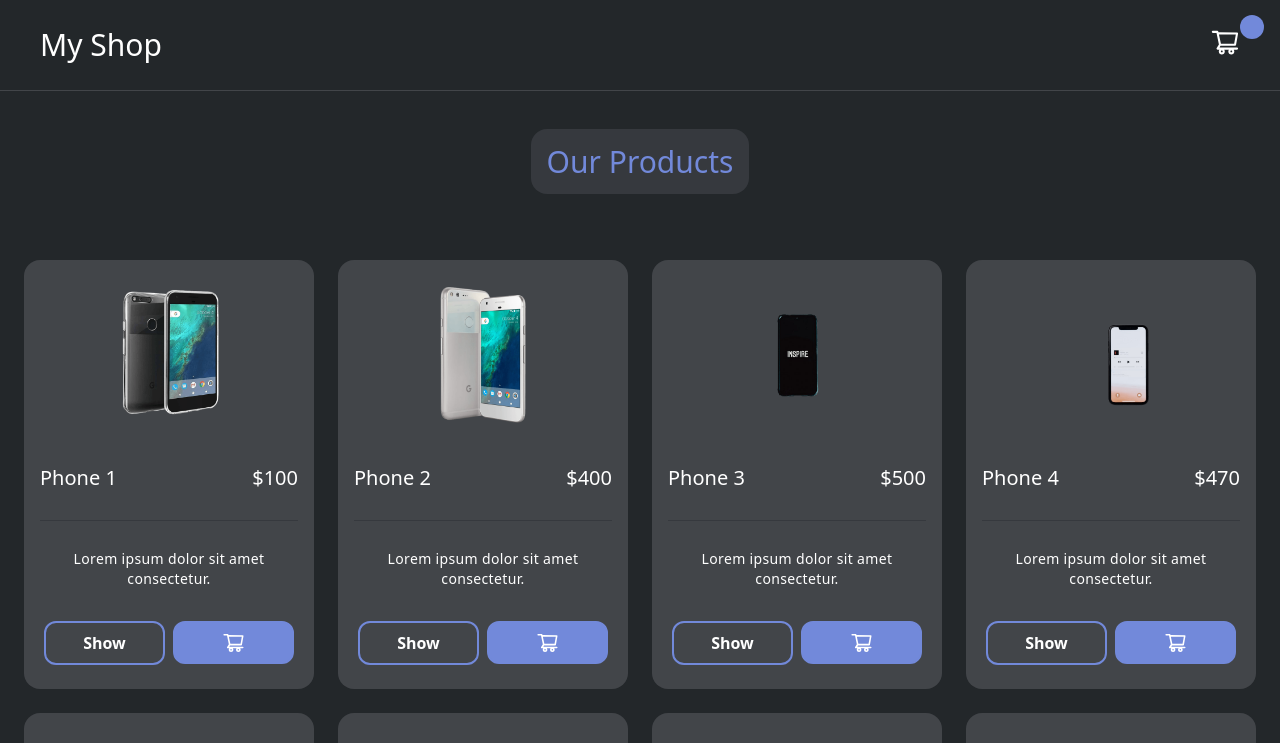
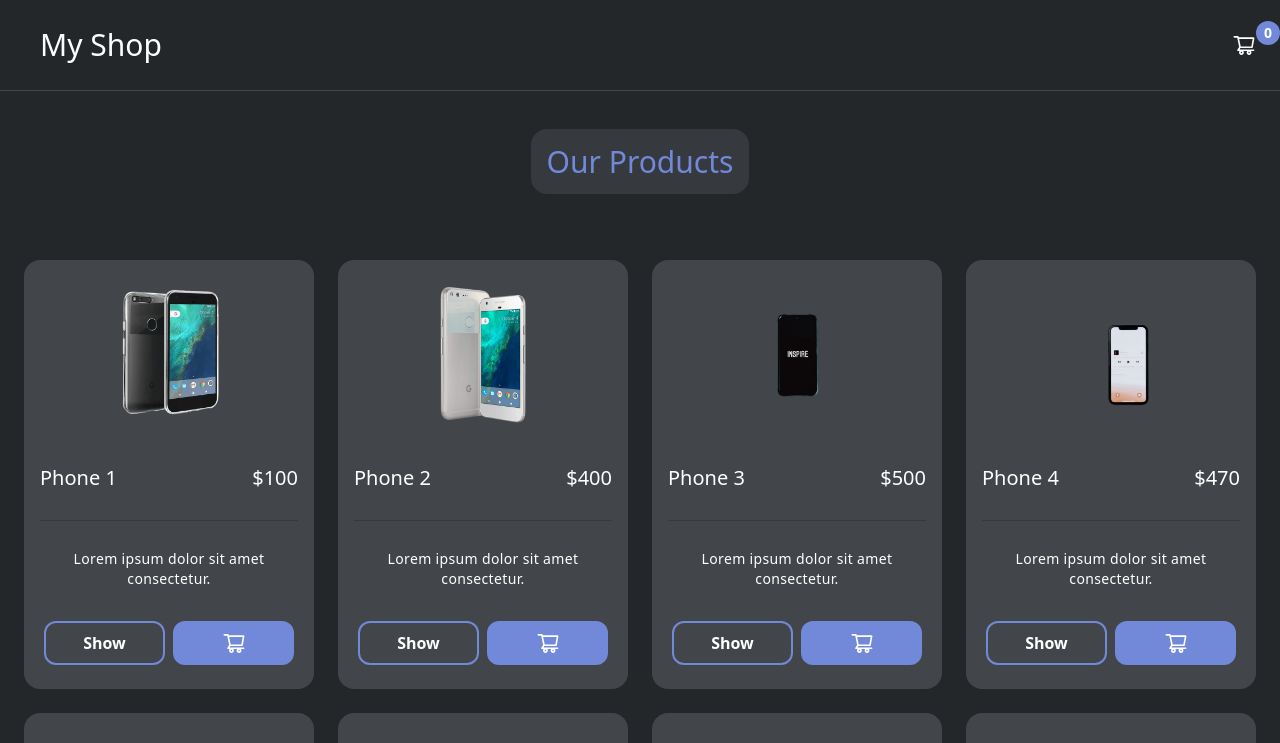
Before and after one commit to krypton225/e-commerce, a React (Create React App) app: page / in a window 1280 px wide. Shown: the top 743 px of the page. Built offline with nearby package versions, Linux system fonts and the light colour scheme.

Commit message:
ADD recoil & ListCart component

```diff
--- a/package.json
+++ b/package.json
@@ -14,6 +14,7 @@
     "react-lazy-load-image-component": "^1.5.6",
     "react-router-dom": "^6.4.5",
     "react-scripts": "5.0.1",
+    "recoil": "^0.7.6",
     "web-vitals": "^2.1.4"
   },
   "scripts": {
--- a/src/App.jsx
+++ b/src/App.jsx
@@ -1,6 +1,6 @@
 import { Routes, Route } from "react-router-dom";
 
-import { Navbar } from "./components";
+import { ListCart, Navbar } from "./components";
 
 import { Home, Cart, Details } from "./routes";
 
@@ -12,7 +12,9 @@ const App = () => {
       <Routes>
         <Route path="/" element={<Home />} />
         <Route path="cart" element={<Cart />} />
+        <Route path="list" element={<ListCart />} />
         <Route path="details/:id" element={<Details />} />
+        <Route path="list/details/:id" element={<Details />} />
       </Routes>
     </div>
   )
--- /dev/null
+++ b/src/atoms/cartAtom.js
@@ -0,0 +1,6 @@
+import { atom } from "recoil";
+
+export const cartAtom = atom({
+    key: "cartState",
+    default: []
+});
--- a/src/components/IconCart.jsx
+++ b/src/components/IconCart.jsx
@@ -1,11 +1,21 @@
+import { useRecoilState } from "recoil";
+import { cartAtom } from "../atoms/cartAtom";
+
+import { Link } from "react-router-dom";
+
 import { AiOutlineShoppingCart } from "react-icons/ai";
 
-const IconCart = () => (
-    <div className="relative before:content-[''] before:absolute before:-top-1 before:-right-2 before:w-1 before:h-1 before:p-3 before:rounded-full before:bg-custom-blue before:flex before:justify-center before:items-center before:text-sm before:font-semibold">
-        <a href="/" className={`inline-block py-2 px-4 text-2xl md:text-3xl`}>
-            <AiOutlineShoppingCart />
-        </a>
-    </div>
-);
+const IconCart = () => {
+    const [arr] = useRecoilState(cartAtom);
+
+    return (
+        <Link to={"list"} className="relative">
+            <AiOutlineShoppingCart size={24} />
+            <span className="absolute -top-3 -right-6 w-1 h-1 p-3 rounded-full bg-custom-blue flex justify-center items-center text-sm font-semibold">
+                {arr.length}
+            </span>
+        </Link>
+    )
+}
 
 export default IconCart;
--- /dev/null
+++ b/src/components/ListCart.jsx
@@ -0,0 +1,26 @@
+import { useEffect } from "react";
+
+import { useRecoilState } from "recoil";
+import { cartAtom } from "../atoms/cartAtom";
+
+import { SectionTitle, Product } from "../components";
+
+const ListCart = () => {
+    const [arr] = useRecoilState(cartAtom);
+
+    useEffect(() => {
+        window.scrollTo(0, 0);
+    }, []);
+
+    return (
+        <section className="section-padding">
+            <SectionTitle innerText="list of cart" styleAdditions="animate-top-bottom" />
+
+            <div className="container grid min[400px]:grid-cols-1 max-[639px]:grid-cols-1 grid-cols-2 lg:grid-cols-3 xl:grid-cols-4 gap-6">
+                {arr.map((el) => <Product key={el.id} product={el} list={true} />)}
+            </div>
+        </section>
+    )
+}
+
+export default ListCart;
--- a/src/components/Product.jsx
+++ b/src/components/Product.jsx
@@ -1,12 +1,25 @@
+import { useSetRecoilState } from "recoil";
+import { cartAtom } from "../atoms/cartAtom";
+
 import { LazyLoadImage } from 'react-lazy-load-image-component';
 import 'react-lazy-load-image-component/src/effects/blur.css';
 
 import { AiOutlineShoppingCart } from "react-icons/ai";
 
-import { LinkDetails, MainButton } from "../components";
+import { LinkDetails } from "../components";
 
-const Product = ({ product }) => (
-    <div className="min-[100px]:w-[90%] max-[639px]:w-[90%] min-[640px]:w-[90%] max-[767px]:w-[90%] md:w-full h-full relative mx-auto py-6 px-4 rounded-2xl text-center text-white bg-dark-1 overflow-hidden transition-all hover:bg-[#36393e]">
+const Product = ({ product = {}, list = false }) => {
+
+    const setArr = useSetRecoilState(cartAtom);
+
+    const myClick = () => {
+        setArr((prev) => [
+            ...prev, product
+        ])
+    }
+
+    return (
+        <div className="min-[100px]:w-[90%] max-[639px]:w-[90%] min-[640px]:w-[90%] max-[767px]:w-[90%] md:w-full h-full relative mx-auto py-6 px-4 rounded-2xl text-center text-white bg-dark-1 overflow-hidden transition-all hover:bg-[#36393e]" >
             <div className="w-[55%] h-auto mx-auto mb-8">
                 <LazyLoadImage src={product.productImage.imagePath} alt={product.productImage.imageAltText}
                     className="w-full h-full object-cover" draggable="false" effect={"blur"} />
@@ -23,9 +36,14 @@ const Product = ({ product }) => (
 
             <div className="flex justify-between items-center">
                 <LinkDetails mainProduct={product} />
-            <MainButton productID={product.id} icon={<AiOutlineShoppingCart size={23} />} />
+                {list ? "" :
+                    <button to={`details/${product}`} type="button" className="custom-btn bg-custom-blue" onClick={myClick}>
+                        <AiOutlineShoppingCart size={24} />
+                    </button>
+                }
             </div>
-    </div>
-);
+        </div >
+    )
+}
 
 export default Product;
--- a/src/components/index.js
+++ b/src/components/index.js
@@ -11,3 +11,5 @@ export { default as LinkDetails } from "./LinkDetails";
 export { default as SectionTitle } from "./SectionTitle";
 
 export { default as Product } from "./Product";
+
+export { default as ListCart } from "./ListCart";
--- a/src/index.js
+++ b/src/index.js
@@ -2,6 +2,8 @@ import React from 'react';
 import ReactDOM from 'react-dom/client';
 
 import { BrowserRouter } from 'react-router-dom';
+
+import { RecoilRoot } from "recoil"
 
 import './index.css';
 
@@ -11,8 +13,10 @@ const main = ReactDOM.createRoot(document.getElementById('main'));
 
 main.render(
   <React.StrictMode>
-    <BrowserRouter>
-      <App />
-    </BrowserRouter>
+    <RecoilRoot>
+      <BrowserRouter>
+        <App />
+      </BrowserRouter>
+    </RecoilRoot>
   </React.StrictMode>
 );
--- a/src/routes/Details.jsx
+++ b/src/routes/Details.jsx
@@ -1,4 +1,5 @@
-import { useEffect } from "react";
+import { useEffect, useState } from "react";
+
 import { Link, useParams } from "react-router-dom";
 
 import { LazyLoadImage } from 'react-lazy-load-image-component';
@@ -9,18 +10,23 @@ import { SectionTitle } from "../components";
 import Product from "../data/products";
 
 const Details = () => {
+    const [checkURL, setCheckURL] = useState(false);
+
     let { id } = useParams();
     let { productTitle, productDeepDesc, productPrice, productImage: { imagePath, imageAltText } } = Product.filter((el) => el.id == id)[0];
 
+    const checkListInURL = () => window.location.pathname.split("/").includes("list");
+
     useEffect(() => {
         window.scrollTo(0, 0);
+        setCheckURL(checkListInURL);
     }, []);
 
     return (
         <section className="section-padding">
             <div className="container">
                 <div className="w-full text-white grid grid-cols-1 lg:grid-cols-2 gap-8">
-                    <div className="w-[90%] md:w-[85%] mx-auto py-6 rounded-2xl bg-dark-1">
+                    <div className="w-[90%] md:w-[85%] mx-auto py-6 flex justify-center items-center rounded-2xl bg-dark-1">
                         <LazyLoadImage src={imagePath} alt={imageAltText} className="w-full h-full object-cover" draggable="false"
                             effect={"blur"} delayTime={"400"} />
                     </div>
@@ -36,8 +42,17 @@ const Details = () => {
                         <p className="w-full mt-10 text-lg leading-8">{productDeepDesc}</p>
 
                         <div className="flex justify-between items-center capitalize">
-                            <Link to={"/"} className="custom-btn text-start">return</Link>
-                            <button className="custom-btn capitalize text-end bg-custom-blue">add to cart</button>
+                            {
+                                checkURL ?
+                                    <>
+                                        <Link to={"/list"} className="custom-btn text-start">return</Link>
+                                    </>
+                                    :
+                                    <>
+                                        <Link to={"/"} className="custom-btn text-start">return</Link>
+                                        <button className="custom-btn capitalize text-end bg-custom-blue">add to cart</button>
+                                    </>
+                            }
                         </div>
                     </div>
                 </div>
```
Also changed, not shown: 1 other file (tests, documents, lock files or other folders). Lines whose indentation alone changed are shown as unchanged.
